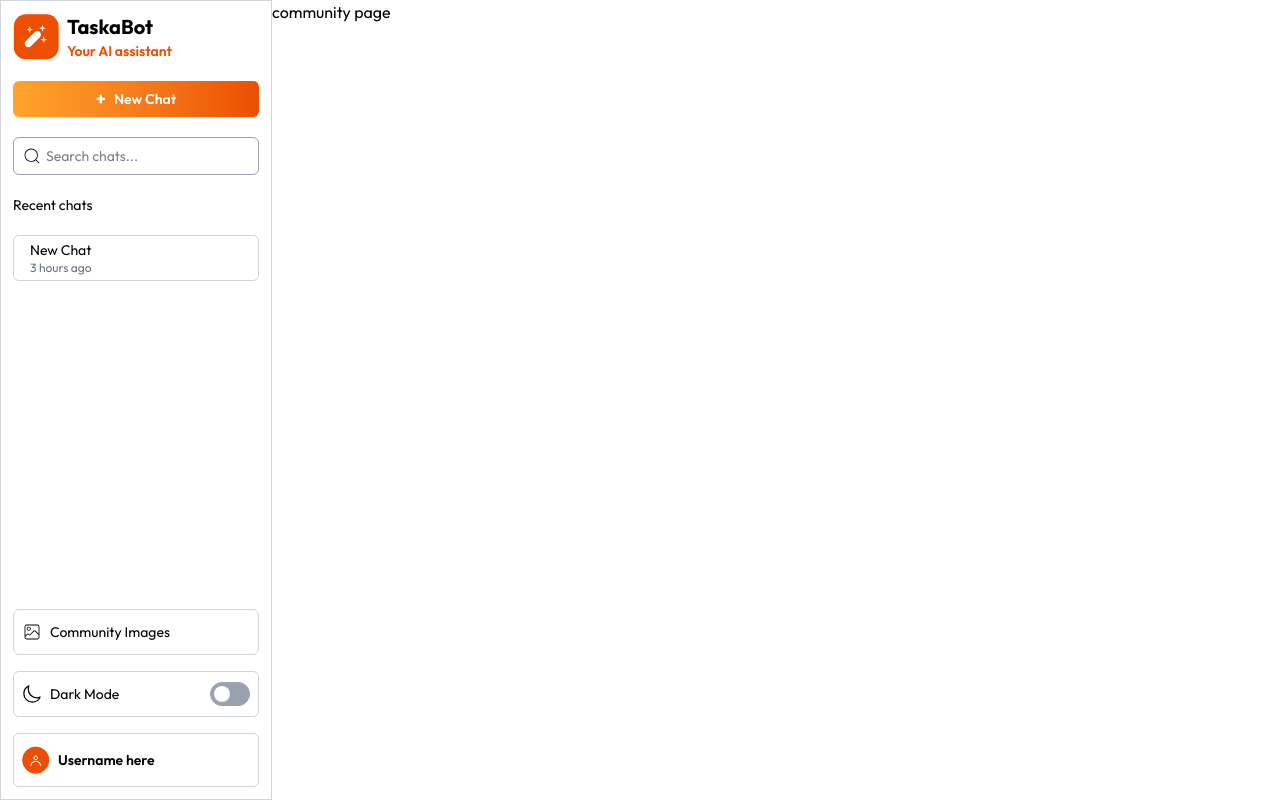
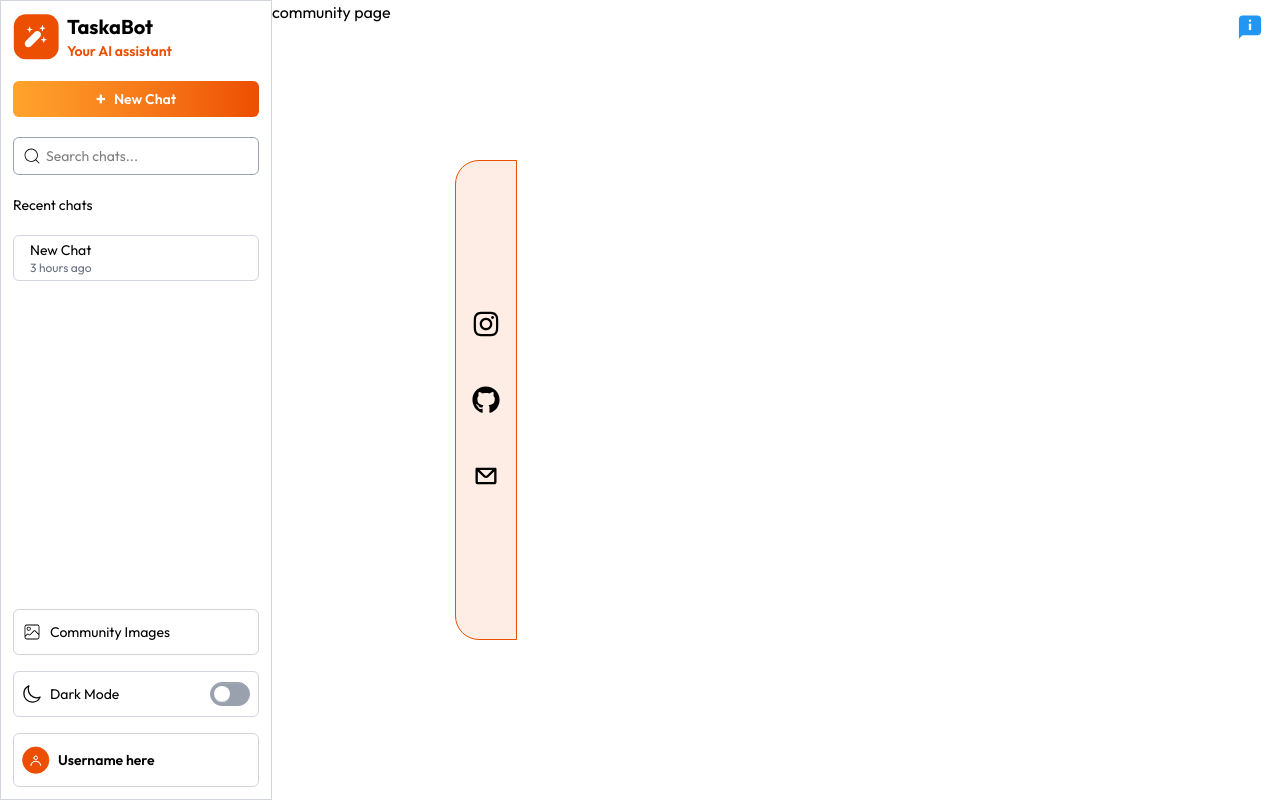
Before and after one commit to Umar-Farooq-5757/TaskaBot, a React (Vite) app: page /community in a window 1280 px wide. Built offline with nearby package versions, Linux system fonts and the light colour scheme; a web font is replaced by a local one.

Commit message:
added about section

```diff
--- a/src/App.jsx
+++ b/src/App.jsx
@@ -5,28 +5,26 @@ import Sidebar from "./components/Sidebar.jsx";
 import ChatBox from "./components/ChatBox.jsx";
 import Credits from "./pages/Credits.jsx";
 import Community from "./pages/Community.jsx";
+import About from "./components/About.jsx";
 import { RiMenu2Fill } from "react-icons/ri";
+import { FcAbout } from "react-icons/fc";
 
 import { useAppContext } from "./context/AppContext.jsx";
 
 function App() {
-  const { isDark, setIsSidebarOpen } = useAppContext();
+  const { isDark, setIsSidebarOpen, setIsAboutOpen, isAboutOpen } = useAppContext();
   return (
     <main
-      className={`flex h-screen w-screen transition-all ${
+      className={`flex h-screen w-screen transition-all overflow-hidden ${
         isDark
           ? "bg-gradient-to-b from-[#221f22] to-[#000000] text-white"
           : "text-black bg-white"
       }`}
     >
-
-
-          <RiMenu2Fill
+      <RiMenu2Fill
         onClick={() => setIsSidebarOpen(true)}
         className={`size-7 m-2  rounded-full md:hidden block cursor-pointer`}
       />
-
-
 
       <Sidebar />
       <Routes>
@@ -34,6 +32,8 @@ function App() {
         <Route path="/credits" element={<Credits />} />
         <Route path="/community" element={<Community />} />
       </Routes>
+      <FcAbout onClick={()=>setIsAboutOpen(!isAboutOpen)} className="size-7 fixed right-4 top-3 cursor-pointer" />
+      <About/>
     </main>
   );
 }
--- /dev/null
+++ b/src/components/About.jsx
@@ -0,0 +1,48 @@
+import React from "react";
+import { FaInstagram } from "react-icons/fa6";
+import { FaGithub } from "react-icons/fa";
+import { CgMail } from "react-icons/cg";
+import { useAppContext } from "../context/AppContext";
+
+const About = () => {
+  const { isAboutOpen, isDark } = useAppContext();
+  return (
+    <div
+      className={` ${
+        isAboutOpen ? "translate-x-0" : "translate-x-16"
+      } transition-all min-h-[30rem] ${
+        isDark ? "bg-[#251812]" : "bg-[#fdede5]"
+      } self-center flex flex-col justify-center gap-8 px-2 rounded-l-3xl border border-[#ec4e02] `}
+    >
+      <a href="https://www.instagram.com/aamirgel17" target="_blank">
+        <button
+          className={`transition-all p-2 cursor-pointer rounded-full ${
+            isDark ? "hover:bg-gray-800" : "hover:bg-gray-200"
+          }`}
+        >
+          <FaInstagram className="size-7" />
+        </button>
+      </a>
+      <a href="https://github.com/Umar-Farooq-5757/TaskaBot" target="_blank">
+        <button
+          className={`transition-all p-2 cursor-pointer rounded-full ${
+            isDark ? "hover:bg-gray-800" : "hover:bg-gray-200"
+          }`}
+        >
+          <FaGithub className="size-7" />
+        </button>
+      </a>
+      <a href="mailto:aamirgel17@gmail.com" target="_blank">
+        <button
+          className={`transition-all p-2 cursor-pointer rounded-full ${
+            isDark ? "hover:bg-gray-800" : "hover:bg-gray-200"
+          }`}
+        >
+          <CgMail className="size-7" />
+        </button>
+      </a>
+    </div>
+  );
+};
+
+export default About;
--- a/src/components/ChatBox.jsx
+++ b/src/components/ChatBox.jsx
@@ -12,8 +12,8 @@ const ChatBox = () => {
     >
       {messages.length === 0 && (
         <>
-        <div className="logo flex mb-6 items-center gap-2">
-          <img className="size-16 select-none" src={assets.logo} alt="" />
+        <div className="logo flex mb-6 items-center gap-2 select-none">
+          <img className="size-16 " src={assets.logo} alt="" />
           <div className="flex flex-col justify-center">
             <h1 className="font-medium text-5xl">TaskaBot</h1>
             <p className="font-medium text-3xl text-[#ec4e02]">
@@ -21,7 +21,7 @@ const ChatBox = () => {
             </p>
           </div>
         </div>
-        <p className="text-[#99a1af] font-light text-6xl">Ask me anything.</p>
+        <p className="text-[#99a1af] font-light text-6xl select-none">Ask me anything.</p>
         </>
       )}
 
@@ -35,7 +35,7 @@ const ChatBox = () => {
           </select>
           <input className="outline-none" type="text" name="" id="" placeholder="Type your prompt here..." />
           </div>
-          <button className="cursor-pointer">
+          <button className="cursor-pointer select-none">
             <img src={assets.send_icon} alt="" />
           </button>
         </form>
--- a/src/context/AppContext.jsx
+++ b/src/context/AppContext.jsx
@@ -6,8 +6,16 @@ export const AppContextProvider = ({ children }) => {
     JSON.parse(localStorage.getItem("isDark")) || false
   );
   const [isSidebarOpen, setIsSidebarOpen] = useState(false);
+  const [isAboutOpen, setIsAboutOpen] = useState(false);
 
-  const value = { isDark, setIsDark, isSidebarOpen, setIsSidebarOpen };
+  const value = {
+    isDark,
+    setIsDark,
+    isSidebarOpen,
+    setIsSidebarOpen,
+    isAboutOpen,
+    setIsAboutOpen,
+  };
 
   return <AppContext.Provider value={value}>{children}</AppContext.Provider>;
 };
```
